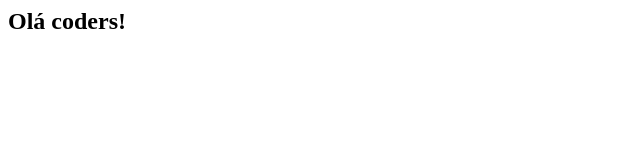
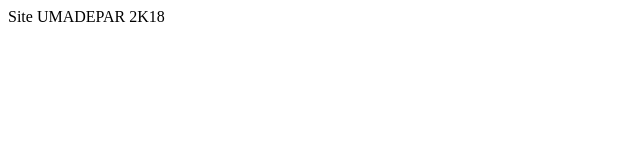
Before and after one commit to Umadepar/Site_umadepar_versao_1, a plain HTML site: page index.html in a window 1280 px wide. Shown: the whole page, without its empty margins (0-640 px from the left). Drawn offline with Linux system fonts and the light colour scheme.

Commit message:
adicionado nome

```diff
--- a/index.html
+++ b/index.html
@@ -1 +1 @@
-<h2>Olá coders!</h2>
+<p>Site UMADEPAR 2K18</p>
```
